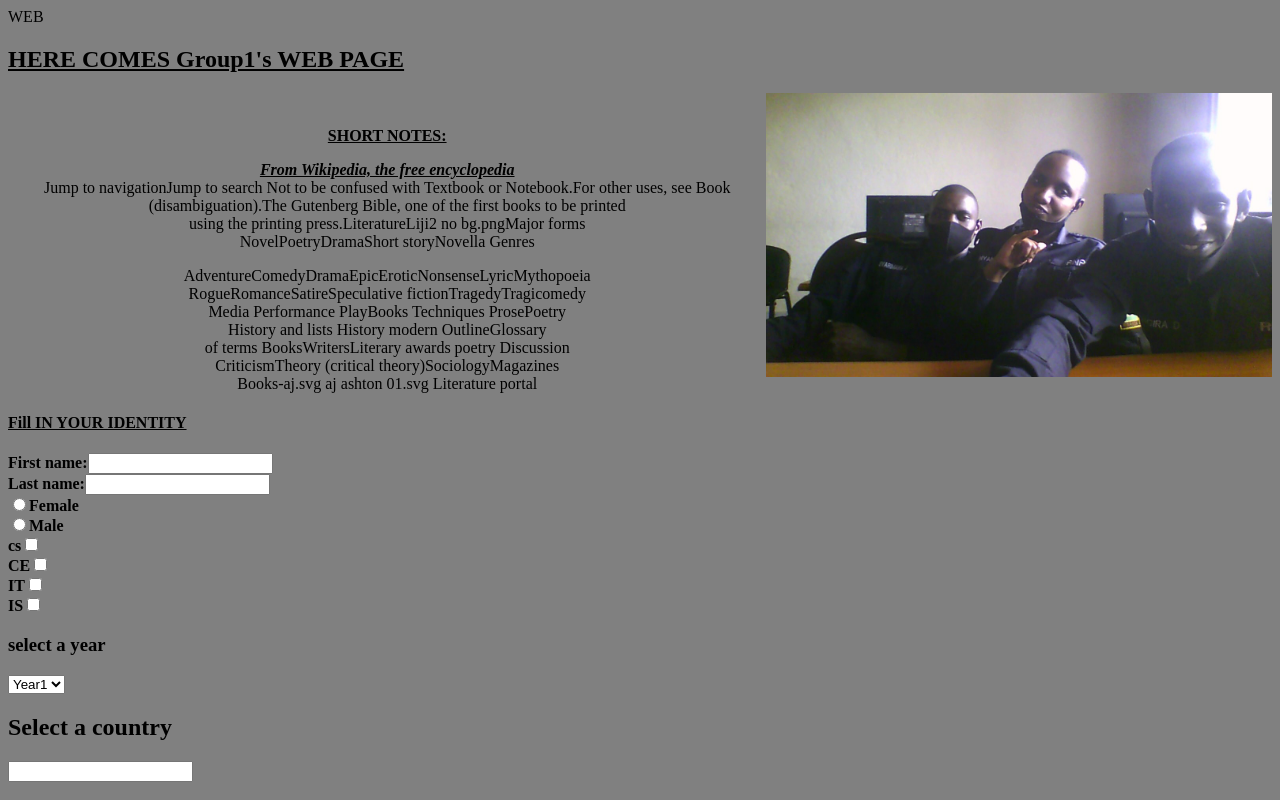
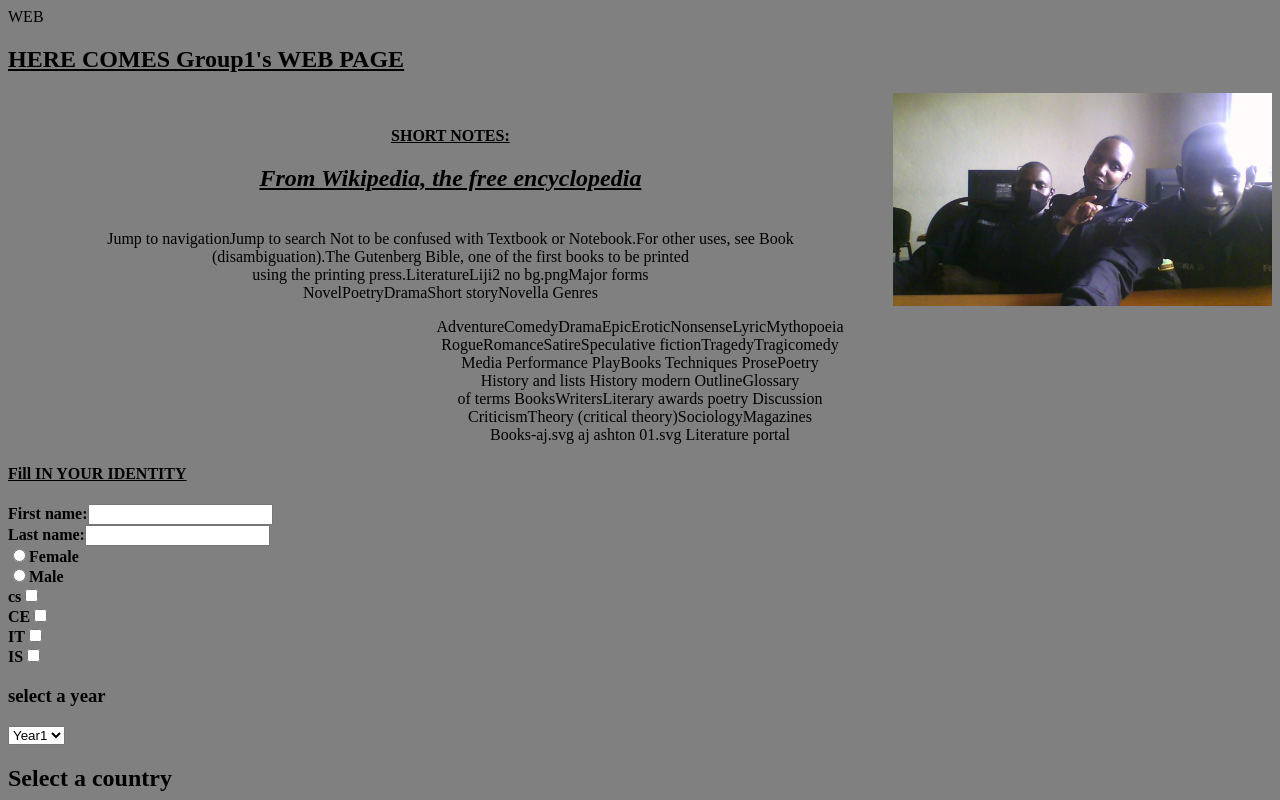
Before and after one commit to RANGIRA-Dave/RANGIRA-Dave_githb, a plain HTML site: page joel.html in a window 1280 px wide. Shown: the top 800 px of the page. Drawn offline with Linux system fonts and the light colour scheme.

Commit message:
Update joel.html

```diff
--- a/joel.html
+++ b/joel.html
@@ -10,10 +10,10 @@
   </head>
 <body style="background-color:gray">
 <h2><u><b>HERE COMES Group1's WEB PAGE</b></u></h2>
-<img src="bb.jpg" width=40%><br>
+<img src="bb.jpg" width=30%><br>
 <center>
 <b><P><u>SHORT NOTES:</u></P></b>
-<U><i><b>From Wikipedia, the free encyclopedia</i></b></u><br>
+<U><i><b><h2>From Wikipedia, the free encyclopedia</h2></i></b></u><br>
 Jump to navigationJump to search
 Not to be confused with Textbook or Notebook.For other uses, see Book <br>
 (disambiguation).The Gutenberg Bible, one of the first books to be printed<br>
```
